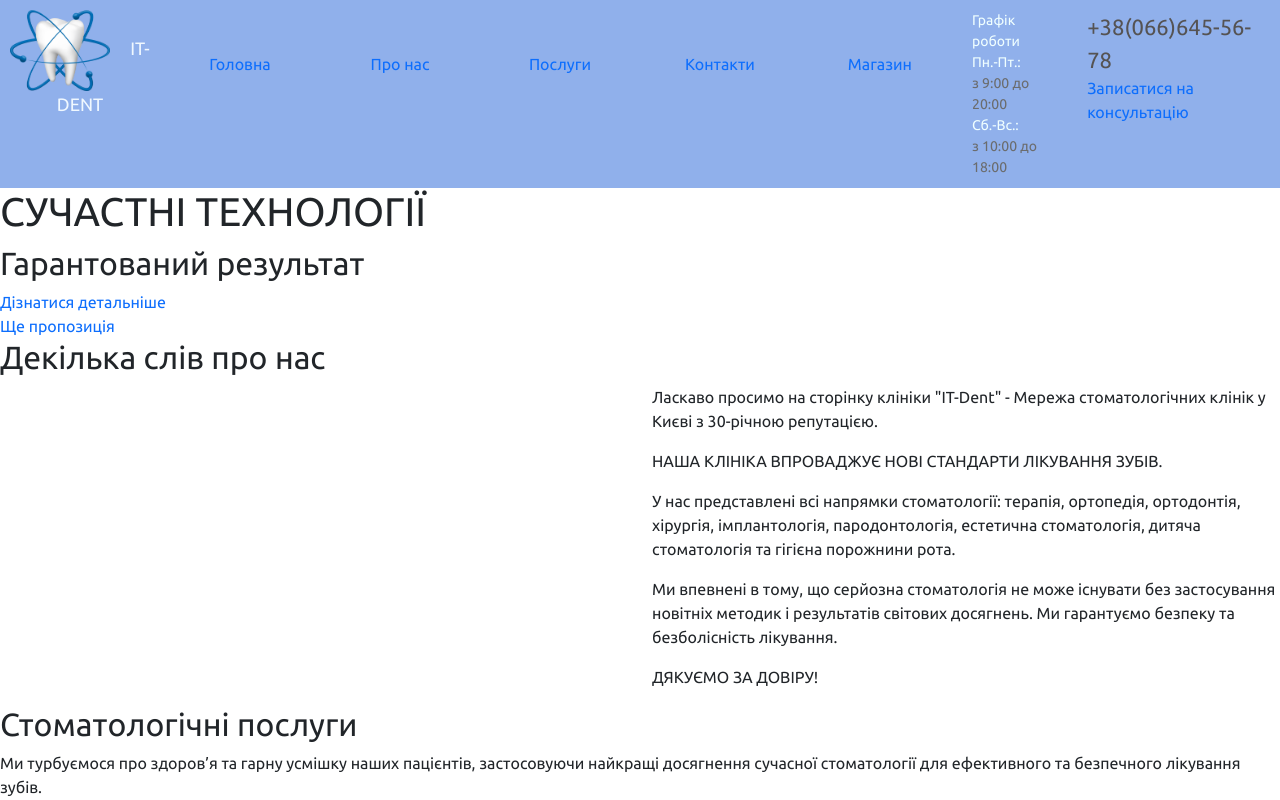
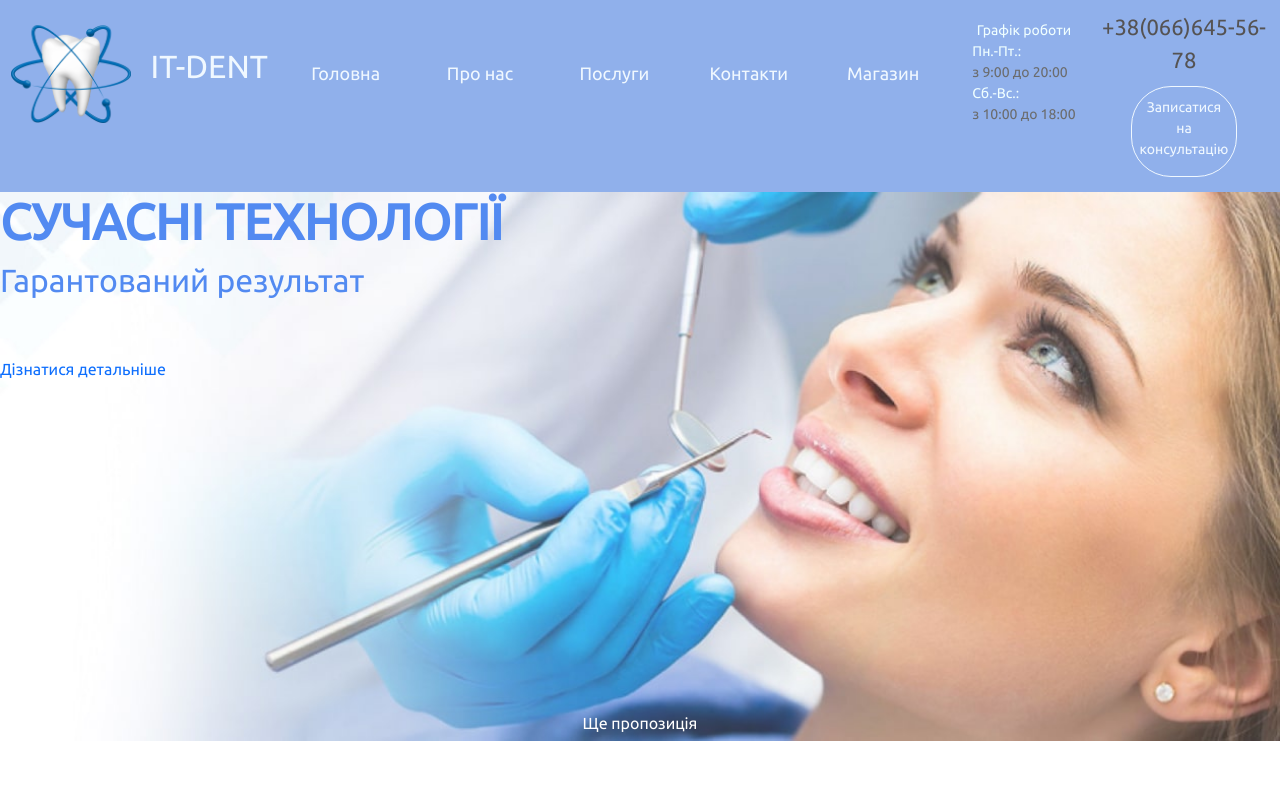
Before and after one commit to ladynskaya95/Dental_clinic_React-Bootstrap, a React (Create React App) app: page / in a window 1280 px wide. Shown: the top 800 px of the page. Built offline with nearby package versions, Linux system fonts and the light colour scheme; some icons are missing.

Commit message:
prev styles

```diff
--- a/src/components/Header.jsx
+++ b/src/components/Header.jsx
@@ -12,7 +12,7 @@ const Header = () => {
             <div className="col-9 header-logo menu">
               <nav>
                 <ul className="menu-list row">
-                  <li className="menu-item col-2 p-0">
+                  <li className="menu-item-logo col-2 p-0">
                     <Image
                       fluid
                       src={logo}
@@ -73,7 +73,7 @@ const Header = () => {
               </a>
               <div className="phone-callback">
                 <a href="/callback" className="phone-callback_link">
-                  Записатися на консультацію
+                  <p>Записатися на консультацію</p>
                 </a>
               </div>
             </div>
--- a/src/components/PrevContent.jsx
+++ b/src/components/PrevContent.jsx
@@ -1,12 +1,17 @@
 import React from 'react'
+import Image from "react-bootstrap/Image";
+
+import img from "../img/poster.jpg";
 
 const PrevContent = () => {
   return (
     <>
       <section className="prev">
+        <div className="prev-content">
+          <Image fluid src={img} alt="logo" className="prev-content" />
           <div className="content">
             <div className="prev-title">
-            <h1>СУЧАСТНІ ТЕХНОЛОГІЇ</h1>
+              <h1>СУЧАСНІ ТЕХНОЛОГІЇ</h1>
               <h2>Гарантований результат</h2>
             </div>
             <div className="prev-more">
@@ -21,6 +26,7 @@ const PrevContent = () => {
               </a>
             </div>
           </div>
+        </div>
       </section>
     </>
   );
--- a/src/scss/components/_all.scss
+++ b/src/scss/components/_all.scss
@@ -1 +1,2 @@
 @import './header';
+@import './prevContent';
--- a/src/scss/components/_header.scss
+++ b/src/scss/components/_header.scss
@@ -11,13 +11,14 @@ header{
 
         .header-logo_img{
         z-index: 100;
-        width: 100px;
+        width: 120px;
         background: transparent;
     }
 
     .header-logo-txt{
         color:aliceblue;
-        font-size: 18px;
+        font-size: 32px;
+        font-weight: 500;
         margin-left: 20px;
     }
 
@@ -25,16 +26,30 @@ header{
         &-list{
             text-align: center;
             align-items: center;
-        }
+            margin-top: 15px;
+
+            li a {
+                color:aliceblue;
+                font-size: 18px;
+            }}
+         &-item{
+            width: 14% !important;
+         }
+         &-item-logo{
+             width: 29% !important;
+         }
+
     }
 
     .header-schedule{
-        width: 9%;
+        width: 10%;
         display: flex;
         color:azure;
         font-size: 14px;
         align-items: center;
         flex-direction: column;
+        margin-top: 10px;
+        text-align: left;
 
         &_time{
             color: rgb(107, 108, 109);
@@ -46,11 +61,35 @@ header{
         display: flex;
         align-items: center;
         flex-direction: column;
+        text-align: center;
         &-link{
            color: rgb(85, 83, 83);
            font-size: 22px;
            font-weight: 500;
         }
+        &-callback{
+            padding: 10px 7px 0 7px;
+            border: 1px solid aliceblue;
+            margin: 10px 0 5px 0;
+            border-radius: 40px;
+            width: 63%;
+            &:hover,
+            &:focus {
+                background-color: aliceblue;
+                color: rgb(144, 176, 235);
+                border: 1px solid rgb(144, 176, 235);
+            }
+        }
+
+        &-callback_link{
+            color:aliceblue;
+            font-size: 14px;
+
+            &:hover,
+            &:focus {
+                color: rgb(144, 176, 235);
+            }
+        }
     }
 
 }
--- /dev/null
+++ b/src/scss/components/_prevContent.scss
@@ -0,0 +1,38 @@
+.prev{
+    max-height: 720px;
+    &-content{
+  background-repeat: no-repeat;
+  background-size: cover;
+  height: auto;
+  width: 100vw;
+
+        .content{
+            position: relative;
+            top: -200px;
+        }
+    }
+    &-title{
+        position: relative;
+        top: -350px;
+        color:rgb(82, 138, 241);
+
+        h1{
+            font-weight: 600 !important;
+            font-size: 50px;
+            margin-bottom: 10px;
+        }
+    }
+    &-more{
+        position: relative;
+        top: -300px;
+    }
+    &-proposal{
+        position: relative;
+        top: 30px;
+        text-align:center;
+
+        &_link{
+            color: white !important;
+        }
+    }
+}
```
Also changed, not shown: src/img/poster.jpg (added). Lines whose indentation alone changed are shown as unchanged.
